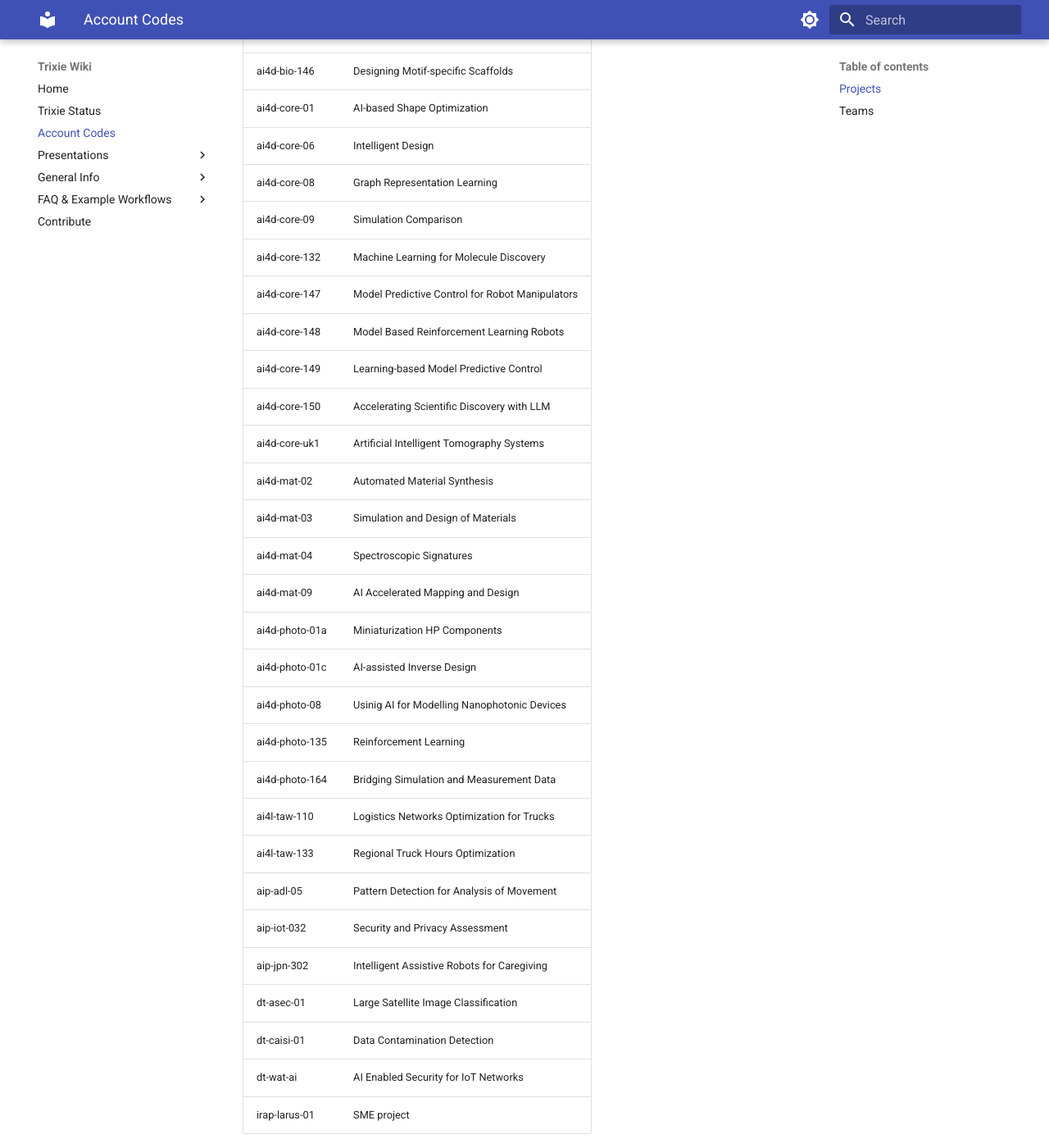
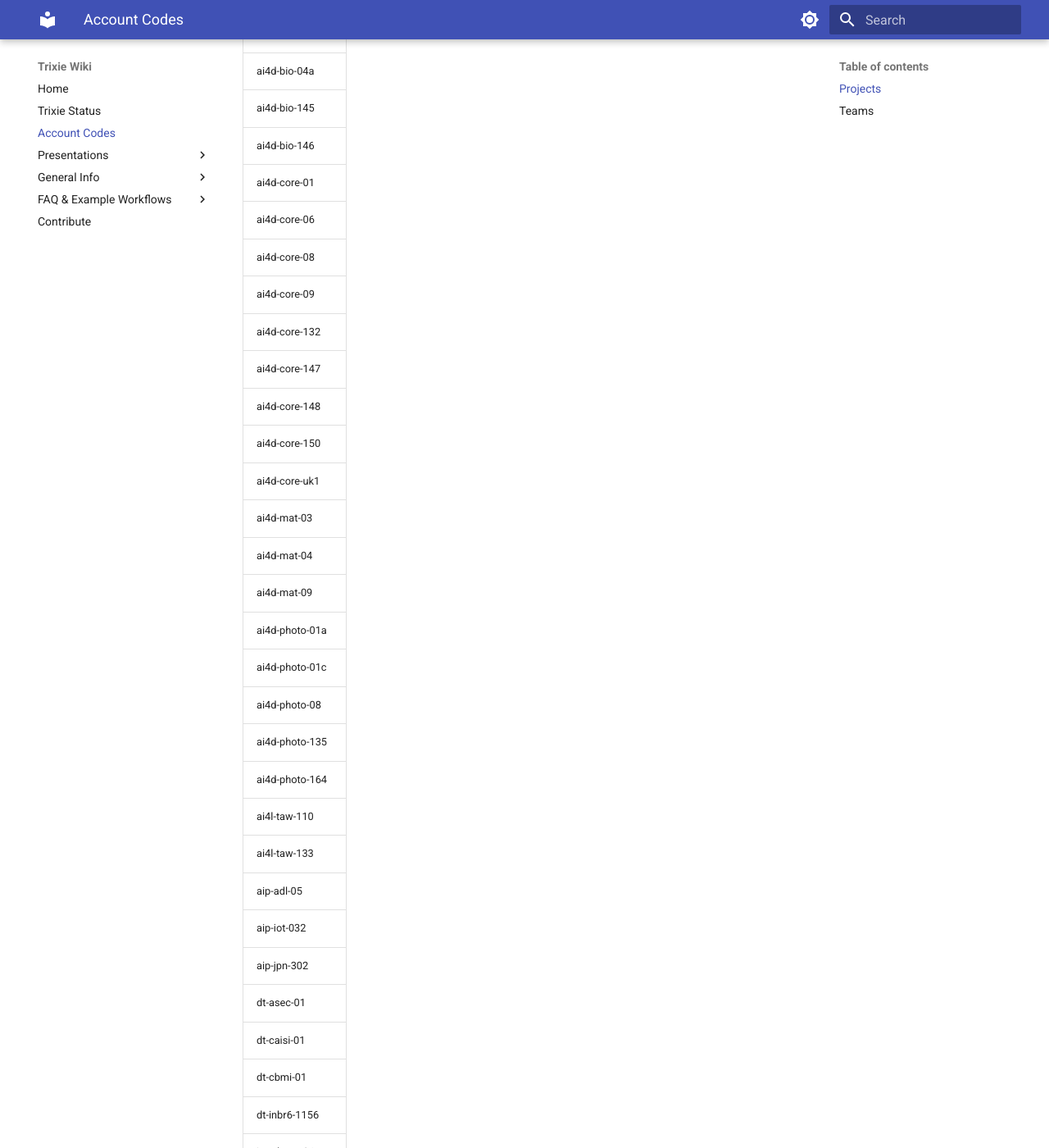
Before and after one commit to ai4d-iasc/trixie, an MkDocs documentation site: the page built from docs/Account-Codes.md, in a window 1280 px wide and 1400 px high, scrolled down 747 px. Shown: the whole window at 82% size. Built offline with MkDocs 1.6.1 and Material for MkDocs 9.7.7, drawn with Linux system fonts in a browser that asks for light colours; some of the changed text lies outside the part shown.

Commit message:
Docs: Updated the account codes

```diff
--- a/docs/Account-Codes.md
+++ b/docs/Account-Codes.md
@@ -16,42 +16,46 @@
 defined in SAP. They allow project members access to Trixie and usage can be tracked for each
 project.
 
-| Project        | Description                                     |
-| -------------- | ----------------------------------------------- |
-| aero-apdc-01   | Genric Project for Aero APDC                    |
-| aero-dtvt-01   | Genric Project for Aero DTVT                    |
-| ai4d-bio-02    | Precision Discovery in Bio Systems              |
-| ai4d-bio-04a   | Protein Design Drugs & Gene                     |
-| ai4d-bio-145   | The Digital Mouse                               |
-| ai4d-bio-146   | Designing Motif-specific Scaffolds              |
-| ai4d-core-01   | AI-based Shape Optimization                     |
-| ai4d-core-06   | Intelligent Design                              |
-| ai4d-core-08   | Graph Representation Learning                   |
-| ai4d-core-09   | Simulation Comparison                           |
-| ai4d-core-132  | Machine Learning for Molecule Discovery         |
-| ai4d-core-147  | Model Predictive Control for Robot Manipulators |
-| ai4d-core-148  | Model Based Reinforcement Learning Robots       |
-| ai4d-core-149  | Learning-based Model Predictive Control         |
-| ai4d-core-150  | Accelerating Scientific Discovery with LLM      |
-| ai4d-core-uk1  | Artificial Intelligent Tomography Systems       |
-| ai4d-mat-02    | Automated Material Synthesis                    |
-| ai4d-mat-03    | Simulation and Design of Materials              |
-| ai4d-mat-04    | Spectroscopic Signatures                        |
-| ai4d-mat-09    | AI Accelerated Mapping and Design               |
-| ai4d-photo-01a | Miniaturization HP Components                   |
-| ai4d-photo-01c | AI-assisted Inverse Design                      |
-| ai4d-photo-08  | Usinig AI for Modelling Nanophotonic Devices    |
-| ai4d-photo-135 | Reinforcement Learning                          |
-| ai4d-photo-164 | Bridging Simulation and Measurement Data        |
-| ai4l-taw-110   | Logistics Networks Optimization for Trucks      |
-| ai4l-taw-133   | Regional Truck Hours Optimization               |
-| aip-adl-05     | Pattern Detection for Analysis of Movement      |
-| aip-iot-032    | Security and Privacy Assessment                 |
-| aip-jpn-302    | Intelligent Assistive Robots for Caregiving     |
-| dt-asec-01     | Large Satellite Image Classification            |
-| dt-caisi-01    | Data Contamination Detection                    |
-| dt-wat-ai      | AI Enabled Security for IoT Networks            |
-| irap-larus-01  | SME project                                     |
+| Projects        |
+| --------------- |
+| aero-apdc-01    |
+| aero-dtvt-01    |
+| aero-inbr6-01   |
+| aero-smpl-070-1 |
+| ai4d-bio-02     |
+| ai4d-bio-04a    |
+| ai4d-bio-145    |
+| ai4d-bio-146    |
+| ai4d-core-01    |
+| ai4d-core-06    |
+| ai4d-core-08    |
+| ai4d-core-09    |
+| ai4d-core-132   |
+| ai4d-core-147   |
+| ai4d-core-148   |
+| ai4d-core-150   |
+| ai4d-core-uk1   |
+| ai4d-mat-03     |
+| ai4d-mat-04     |
+| ai4d-mat-09     |
+| ai4d-photo-01a  |
+| ai4d-photo-01c  |
+| ai4d-photo-08   |
+| ai4d-photo-135  |
+| ai4d-photo-164  |
+| ai4l-taw-110    |
+| ai4l-taw-133    |
+| aip-adl-05      |
+| aip-iot-032     |
+| aip-jpn-302     |
+| dt-asec-01      |
+| dt-caisi-01     |
+| dt-cbmi-01      |
+| dt-inbr6-1156   |
+| irap-larus-01   |
+| sdt-aqc-007     |
+| sdt-aqc-208     |
+| sdt-qsp-051     |
 
 ## Teams
 
@@ -61,10 +65,12 @@
 | Research Centre                     | Team Code  | Team Name                                                    |
 | ----------------------------------- | ---------- | ------------------------------------------------------------ |
 | Clean Energy                        | ce-amdpo   | Acceleration of Materials Discovery and Process Optimization |
-| Digital Technologies                | dt-cvg     | Computer Vision and Graphics                                 |
+| Digital Technologies                | dt-cdro    | Chief Digital Research Office                                |
+|                                     | dt-cvg     | Computer Vision and Graphics                                 |
 |                                     | dt-cyber   | Cybersecurity                                                |
 |                                     | dt-dac     | Data Analytics Centre                                        |
 |                                     | dt-dscs    | Data Science for Complex Systems                             |
+|                                     | dt-hci     | Human-Computer Interaction                                   |
 |                                     | dt-mtp     | Multilingual Text Processing                                 |
 |                                     | dt-student | Team for student access to Trixie                            |
 |                                     | dt-ta      | Text Analytics                                               |
```
